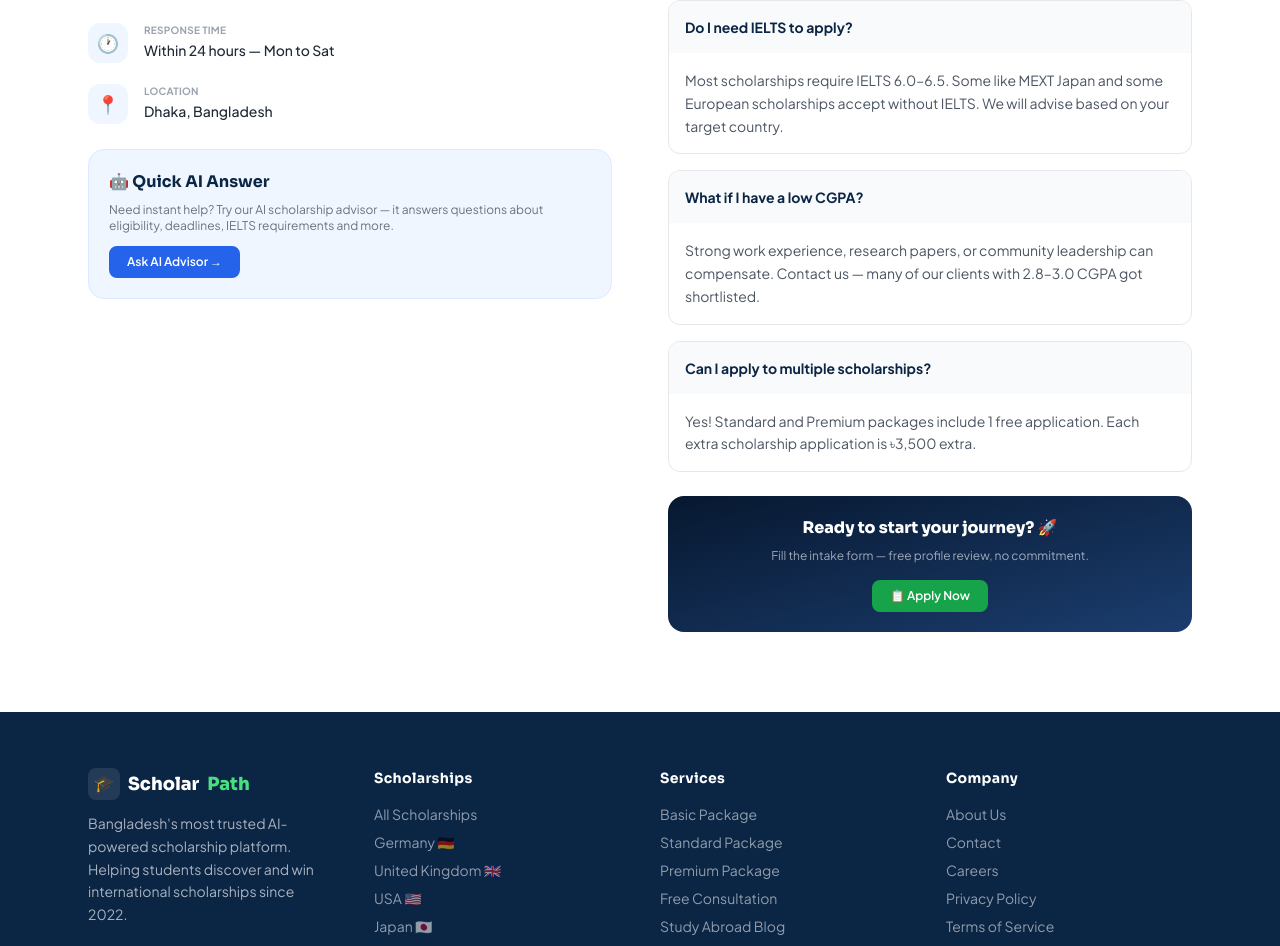
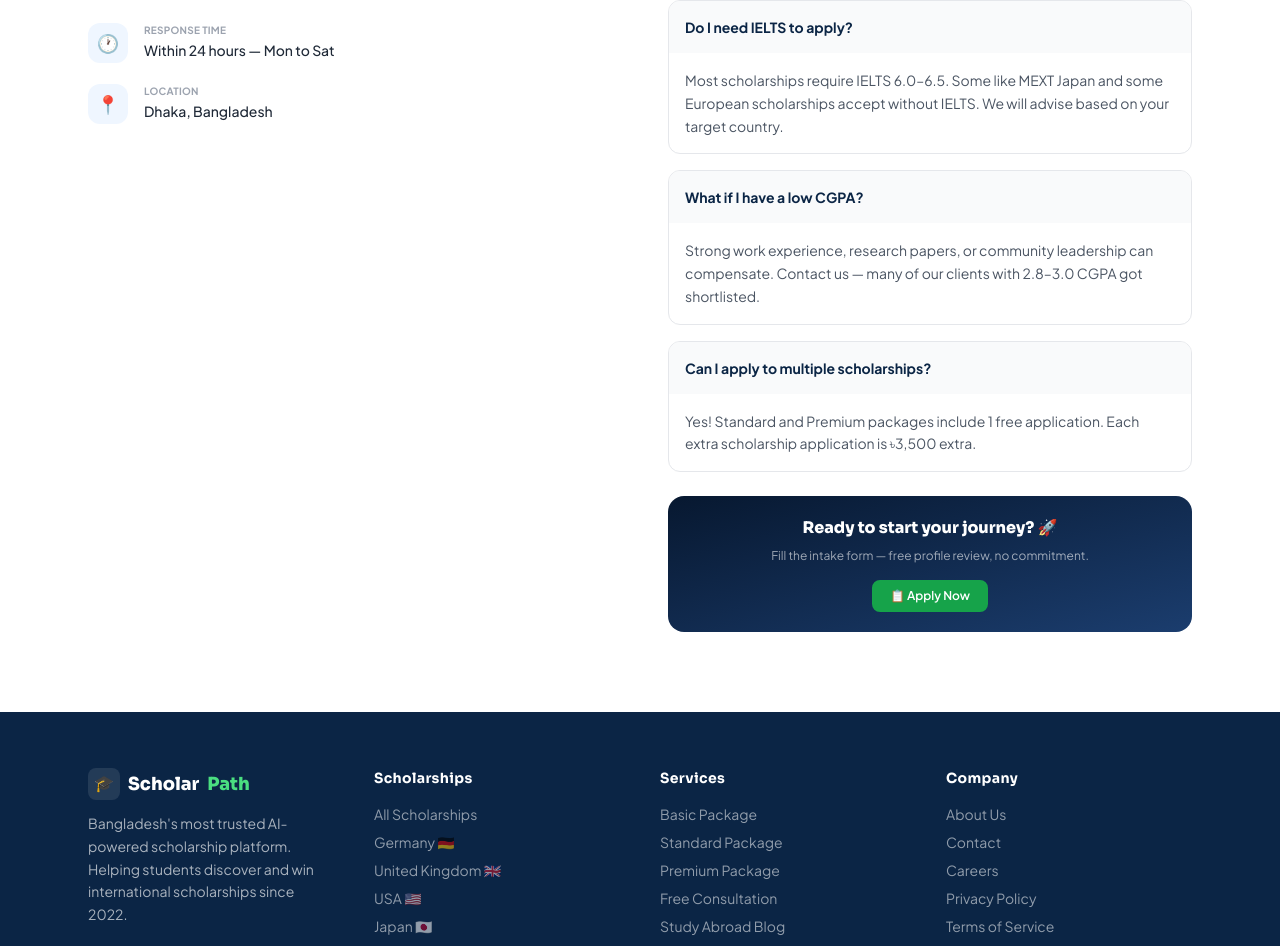
Before and after one commit to shajidhossain626-cell/Schoolar-path-Bd-Front-end, a React (Vite) app: page /contact in a window 1280 px wide. Shown: the part 970-1916 px from the top of the page. Built offline with nearby package versions, Linux system fonts and the light colour scheme; no server answers.

Commit message:
remove ai advisor

```diff
--- a/src/pages/ContactPage.jsx
+++ b/src/pages/ContactPage.jsx
@@ -94,11 +94,7 @@ export default function ContactPage() {
               ))}
 
               {/* AI Advisor box */}
-              <div className="mt-6 p-5 bg-blue-50 border border-blue-100 rounded-2xl">
-                <h4 className="font-head font-bold text-navy-800 text-base mb-2">🤖 Quick AI Answer</h4>
-                <p className="text-xs text-gray-500 mb-3">Need instant help? Try our AI scholarship advisor — it answers questions about eligibility, deadlines, IELTS requirements and more.</p>
-                <Link to="/" className="btn btn-blue btn-sm">Ask AI Advisor →</Link>
-              </div>
+
             </div>
 
             {/* FAQ */}
```
